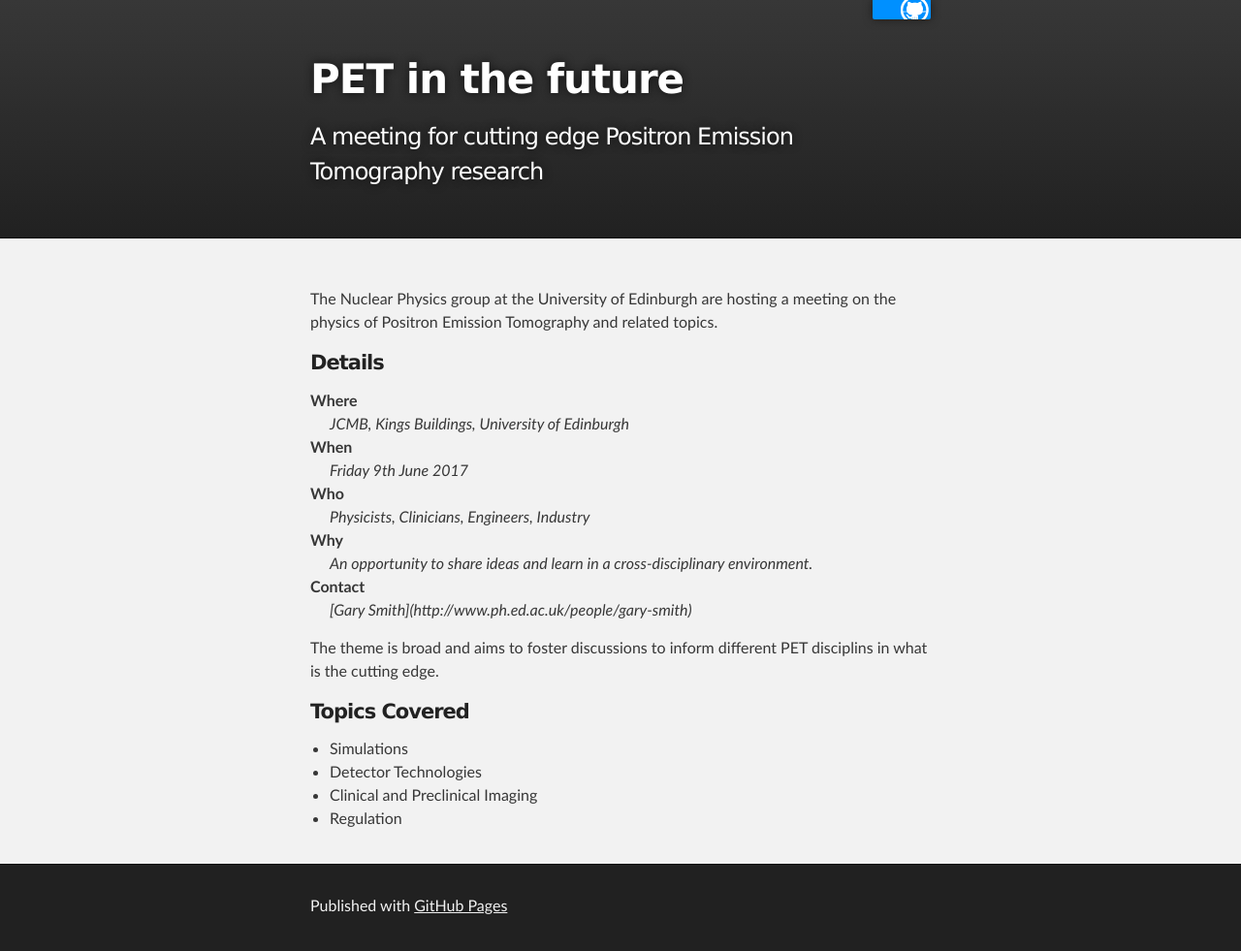
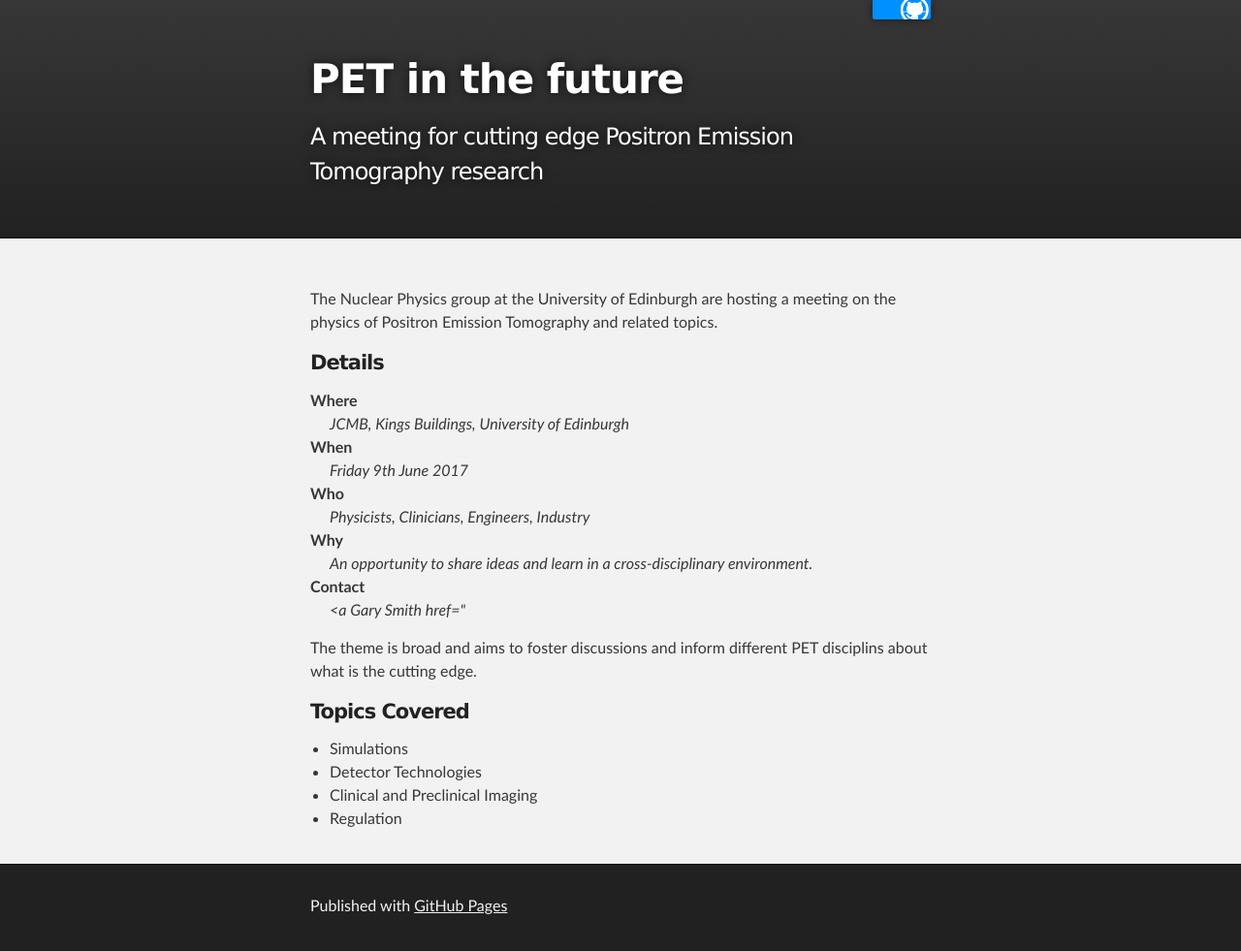
Before and after one commit to gsmith23/gsmith23.github.io, a Jekyll site: the page built from index.md, in a window 1280 px wide. Shown: the whole page at 97% size. Built offline with Jekyll 4.4.1, drawn with Linux system fonts in a browser that asks for light colours.

Commit message:
la la la

```diff
--- a/index.md
+++ b/index.md
@@ -16,10 +16,10 @@ The Nuclear Physics group at the University of Edinburgh are hosting a meeting o
 <dt>Why</dt>
 <dd>An opportunity to share ideas and learn in a cross-disciplinary environment.</dd>
 <dt>Contact</dt>
-<dd>[Gary Smith](http://www.ph.ed.ac.uk/people/gary-smith)</dd>
+<dd> <a Gary Smith href="{{ http://www.ph.ed.ac.uk/people/gary-smith}}</dd>
 </dl>
 
-The theme is broad and aims to foster discussions to inform different PET disciplins in what is the cutting edge.
+The theme is broad and aims to foster discussions and inform different PET disciplins about what is the cutting edge.
 
 #### [](#header-4) Topics Covered
 
```
